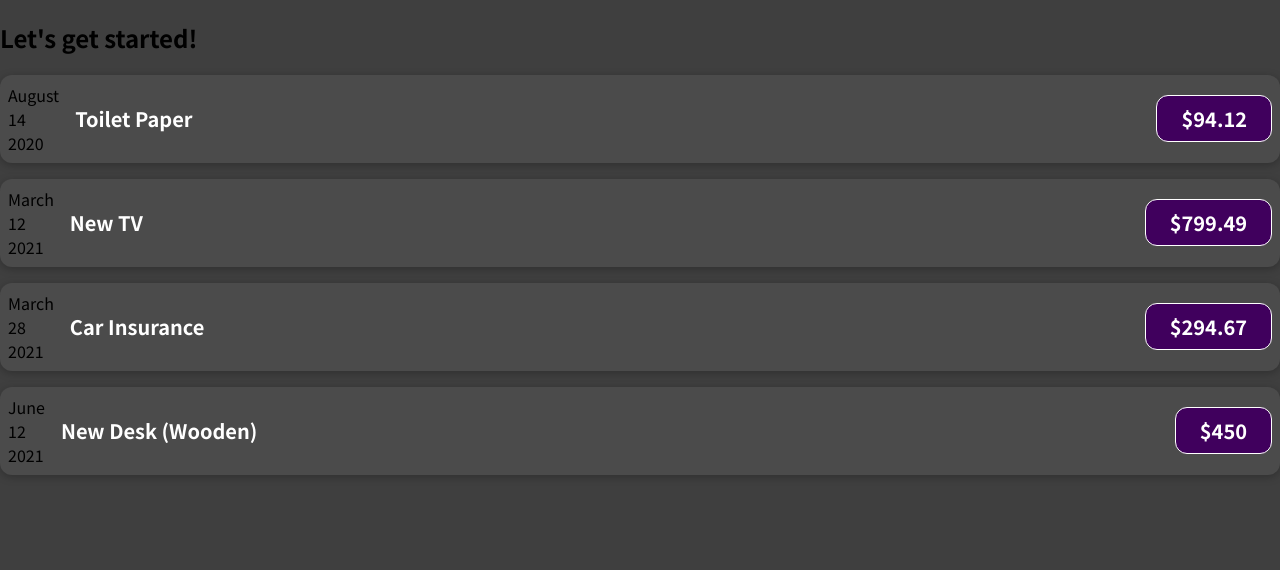
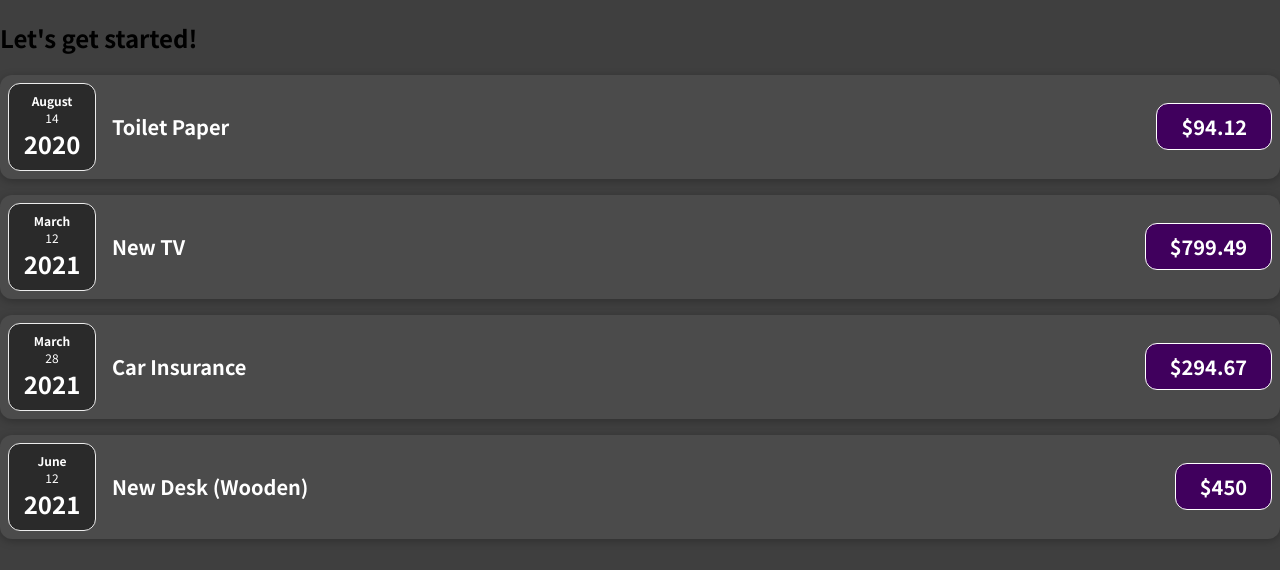
Before and after one commit to theintheinsoe1218/reactlearning, a JavaScript app: page / in a window 1280 px wide. Shown: the top 570 px of the page. Built offline with nearby package versions, Linux system fonts and the light colour scheme.

Commit message:
ExpenseDate js file and css file

```diff
--- /dev/null
+++ b/src/components/ExpenseDate.css
@@ -0,0 +1,23 @@
+.expense-date {
+ display: flex;
+ flex-direction: column;
+ width: 5.5rem;
+ height: 5.5rem;
+ border: 1px solid #ececec;
+ background-color: #2a2a2a;
+ color: white;
+ border-radius: 12px;
+ align-items: center;
+ justify-content: center;
+}
+.expense-date__month {
+ font-size: 0.75rem;
+ font-weight: bold;
+}
+.expense-date__year {
+ font-size: 0.75rem;
+}
+.expense-date__day {
+ font-size: 1.5rem;
+ font-weight: bold;
+}
--- /dev/null
+++ b/src/components/ExpenseDate.js
@@ -0,0 +1,21 @@
+import "./ExpenseDate.css";
+function ExpenseDate(props){
+    const month=props.date.toLocaleString("en-US",{month:"long"});
+    const day=props.date.toLocaleString("en-US",{day:"2-digit"});
+    const year=props.date.getFullYear();
+    return(
+        <div className="expense-date">
+                <div className="expense-date__month">
+                    {month}
+                </div>
+                <div className="expense-date__year">
+                    {day}
+                </div>
+                <div className="expense-date__day">
+                    {year}
+                </div>
+            </div>
+    );
+}
+
+export default ExpenseDate;
--- a/src/components/ExpenseItem.js
+++ b/src/components/ExpenseItem.js
@@ -1,22 +1,11 @@
+import ExpenseDate from "./ExpenseDate";
 import './ExpenseItem.css';
 function ExpenseItem(props){
-    const month=props.date.toLocaleString("en-US",{month:"long"});
-    const day=props.date.toLocaleString("en-US",{day:"2-digit"});
-    const year=props.date.getFullYear();
+
 
     return (
         <div className='expense-item'>
-            <div>
-                <div>
-                    {month}
-                </div>
-                <div>
-                    {day}
-                </div>
-                <div>
-                    {year}
-                </div>
-            </div>
+            <ExpenseDate date={props.date}></ExpenseDate>
             <div className='expense-item__description'>
                 <h2>{props.title}</h2>
                 <div className='expense-item__price'>${props.amount}</div>
```
Also changed, not shown: 1 other file (tests, documents, lock files or other folders).
